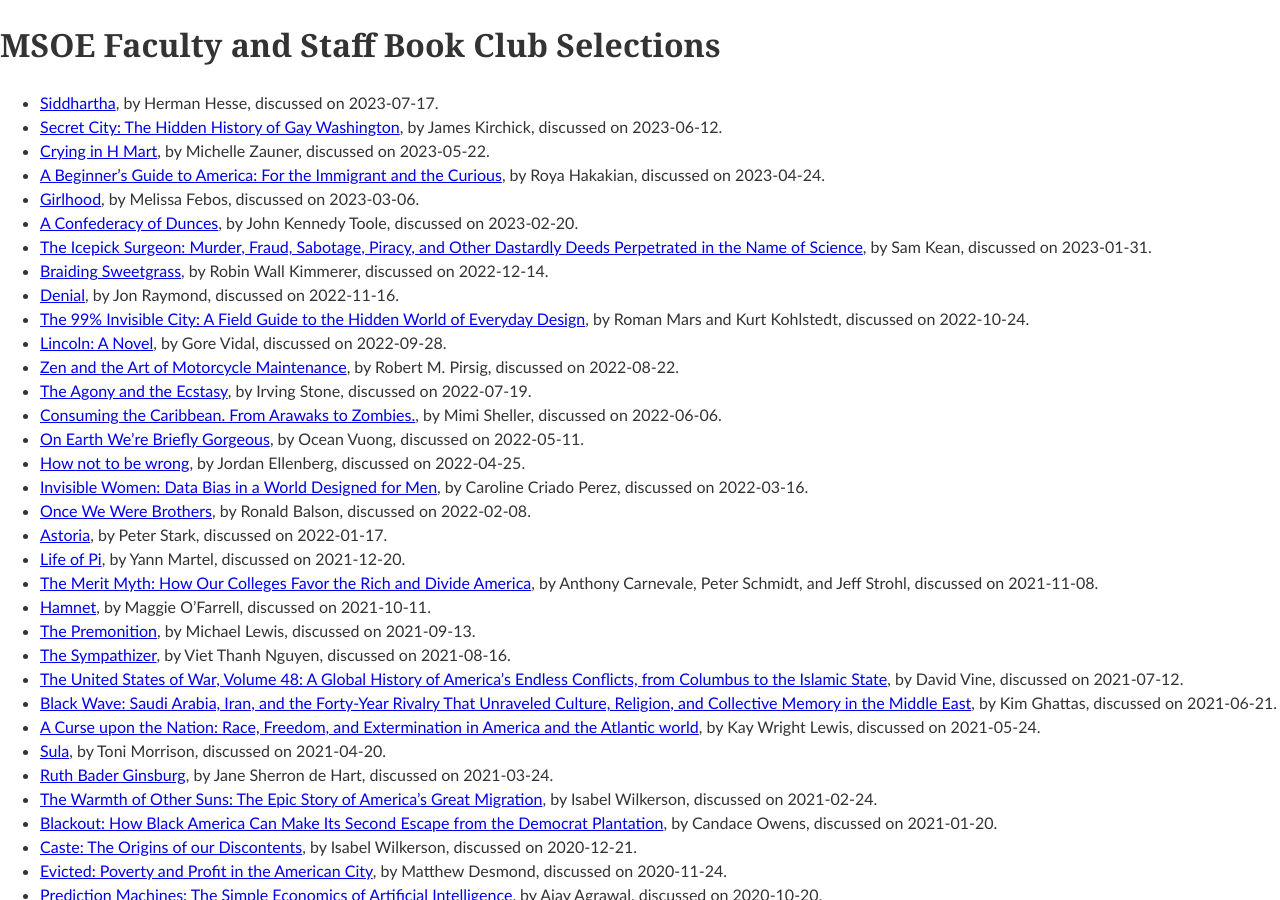
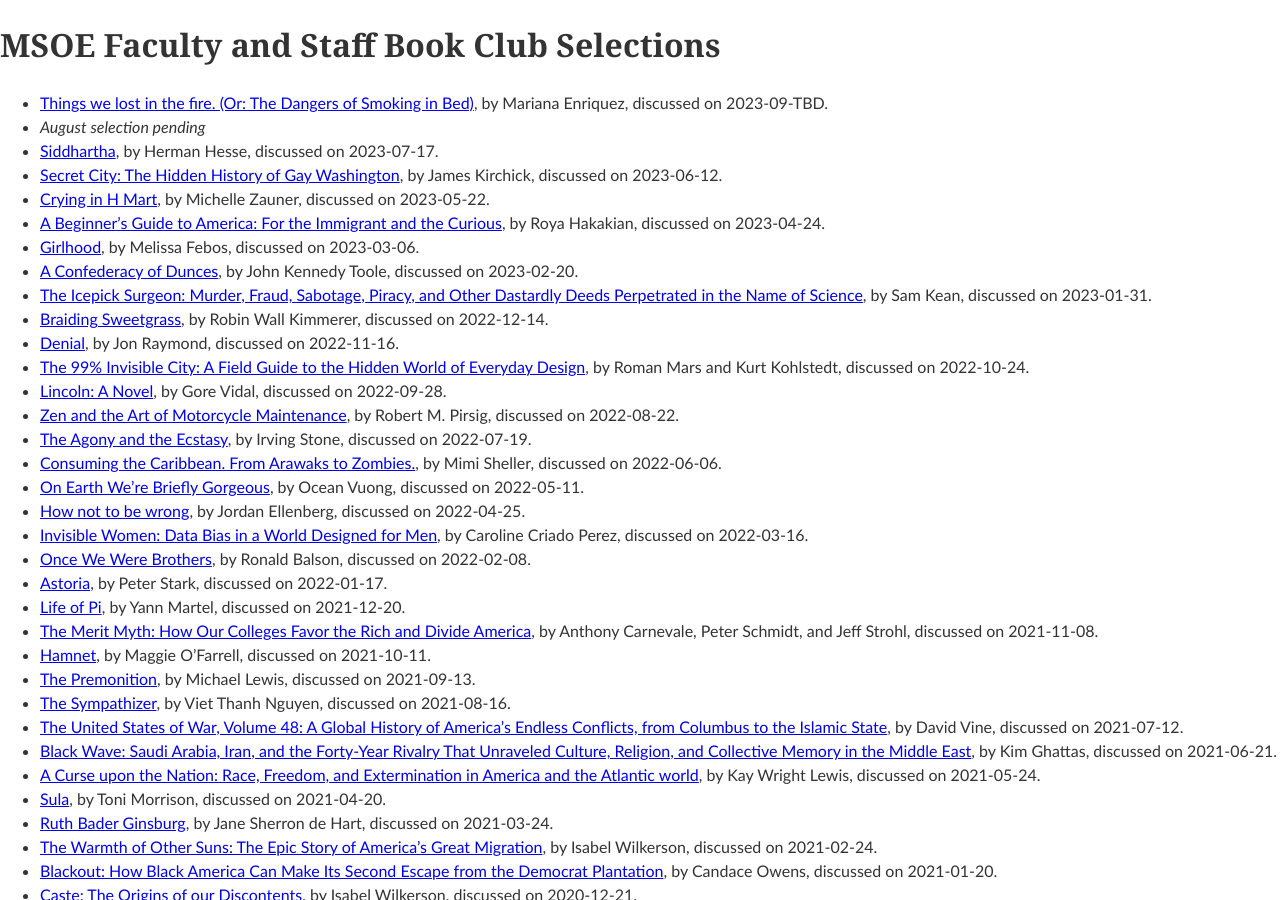
Before and after one commit to edurant/edurant.github.io, a Jekyll site: the page built from misc/bookClub.md, in a window 1280 px wide and 900 px high. Built offline with Jekyll 4.4.1, drawn with Linux system fonts in a browser that asks for light colours; our own code applies the rules of GitHub Pages for plain Markdown files.

Commit message:
MSOE book club updates

```diff
--- a/misc/bookClub.md
+++ b/misc/bookClub.md
@@ -1,7 +1,9 @@
 ---
 title: "MSOE Faculty and Staff Book Club Selections"
-date: 2023-05-26 12:35:30 -0500
+date: 2023-06-15 14:40:30 -0500
 ---
+* [Things we lost in the fire. (Or: The Dangers of Smoking in Bed)](https://bookshop.org/p/books/things-we-lost-in-the-fire-stories-mariana-enriquez/11163596), by Mariana Enriquez, discussed on 2023-09-TBD.
+* *August selection pending*
 * [Siddhartha](https://bookshop.org/books/siddhartha-8596a466-5e6b-42a1-b2d9-0324e5a988d3/9780553208849), by Herman Hesse, discussed on 2023-07-17.
 * [Secret City: The Hidden History of Gay Washington](https://bookshop.org/p/books/secret-city-the-hidden-history-of-gay-washington-james-kirchick/15926093), by James Kirchick, discussed on 2023-06-12.
 * [Crying in H Mart](https://bookshop.org/p/books/crying-in-h-mart-a-memoir-michelle-zauner/19630554), by Michelle Zauner, discussed on 2023-05-22.
```
